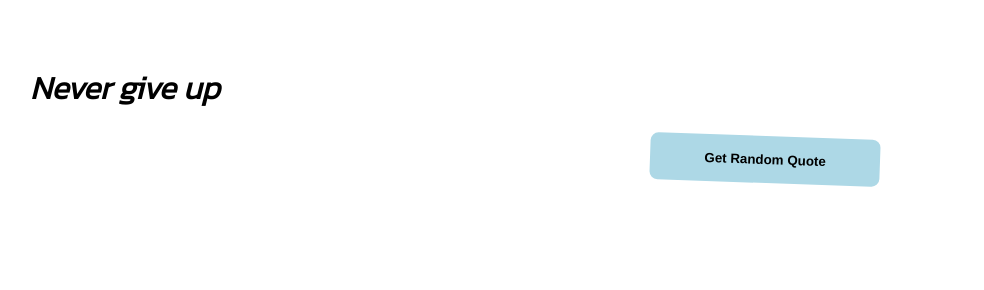
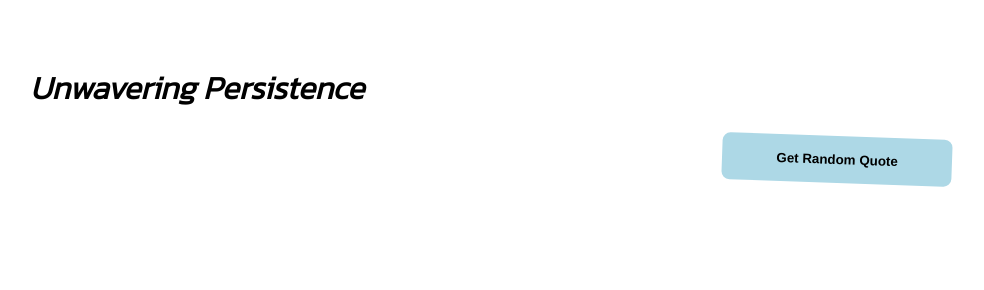
Before and after one commit to Hagop420/quotes-generator, a plain HTML site: page index.html in a window 1280 px wide. Shown: the whole page, without its empty margins (10-994 px from the left). Drawn offline with Linux system fonts and the light colour scheme; files whose address does not match are found by name; a web font is replaced by a local one.

Commit message:
deployment

```diff
--- a/index.html
+++ b/index.html
@@ -31,8 +31,7 @@
 
 
    <figure>
-      <h1><em><span class="media_q">Never</span> <span class="media_q_2">give</span> <span
-               class="media_q_3">up</span></em></h1>
+      <h1><em><span class="media_q">Unwavering</span> <span class="media_q_2">Persistence</span></em></h1>
 
 
       <button class="start">
```
